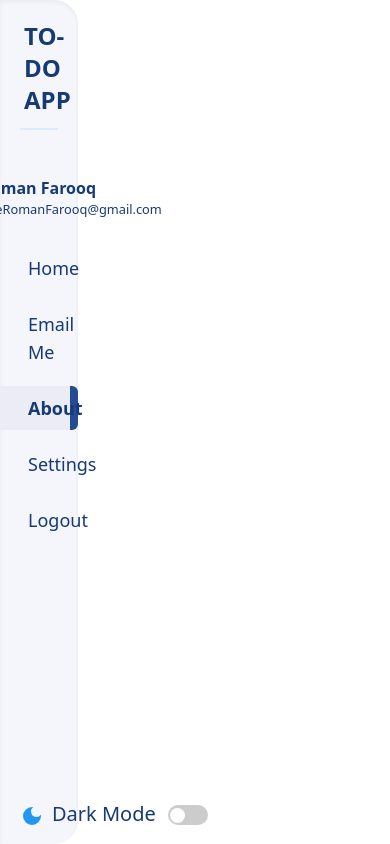
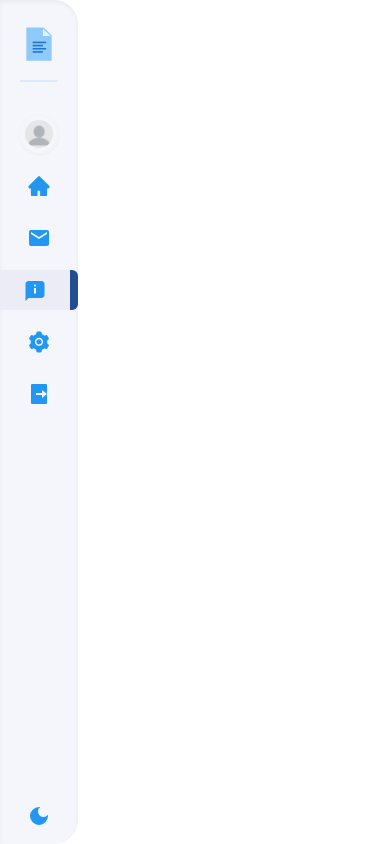
Before and after one commit to romanfarooq/wad-project, a React (Create React App) app in the folder client/: page /about in a window 390 px wide. Built offline with nearby package versions, Linux system fonts and the light colour scheme; the HTML template or start-up script is replaced by a standard one.

Commit message:
made side navbar responsive

```diff
--- a/client/src/components/Navbar.jsx
+++ b/client/src/components/Navbar.jsx
@@ -9,20 +9,20 @@ function Navbar() {
     <>
       <nav className="fixed top-0 bottom-0 left-0 w-1/5 bg-[#f5f6fc] rounded-r-3xl shadow-inner">
         <div className="flex m-5 pb-3 border-b-2 border-blue-100">
-          <FcDocument className="text-5xl" />
-          <h1 className="text-2xl m-auto ml-1 text-[#153a75] font-extrabold">
+          <FcDocument className="text-5xl m-auto sm:m-0 md:text-4xl lg:text-5xl" />
+          <h1 className="hidden sm:block sm:text-sm md:text-base lg:text-lg xl:text-2xl m-auto ml-1 text-[#153a75] font-extrabold">
             TO-DO APP
           </h1>
         </div>
-        <div className="flex h-24 justify-center items-center">
+        <div className="flex h-16 flex-col xl:flex-row sm:h-32 xl:h-24 justify-center items-center">
           <img
-            className="rounded-full h-16 w-16 p-1 border-2 border-gray-100 shadow-sm"
+            className="rounded-full h-10 sm:h-16 w-10 sm:w-16 p-1 border-2 border-gray-100 shadow-sm"
             src={ProfilePicture}
             alt="profile-pic"
           />
-          <div className="flex flex-col justify-center text-[#153a75]">
+          <div className="hidden sm:flex text-center xl:text-left flex-col justify-center text-[#153a75]">
             <span className="font-semibold">Roman Farooq</span>
-            <small>TheRomanFarooq@gmail.com</small>
+            <small className="text-xs">TheRomanFarooq@gmail.com</small>
           </div>
         </div>
         <div className="flex flex-col gap-3">
@@ -33,24 +33,30 @@ function Navbar() {
               end
               className={({ isActive }) =>
                 isActive
-                  ? 'flex gap-2 px-5 py-2 rounded-r-md bg-[#ebecf5] border-r-8 border-[#234d92] text-[#153a75] font-bold'
-                  : 'flex gap-2 px-5 py-2 rounded-r-md hover:bg-[#ebecf5] hover:border-r-8 transition duration-200 border-[#234d92] text-[#153a75] font-medium hover:font-bold'
+                  ? 'flex items-center gap-2 px-2 justify-center sm:justify-start md:px-5 py-2 rounded-r-md bg-[#ebecf5] border-r-8 border-[#234d92] text-[#153a75] font-bold'
+                  : 'flex items-center gap-2 px-2 justify-center sm:justify-start md:px-5 py-2 rounded-r-md hover:bg-[#ebecf5] hover:border-r-8 transition duration-200 border-[#234d92] text-[#153a75] font-medium hover:font-bold'
               }
             >
               {item.icon}
-              <span className="text-lg">{item.name}</span>
+              <span className="hidden sm:block md:text-base lg:text-lg">
+                {item.name}
+              </span>
             </NavLink>
           ))}
         </div>
-        <div className="fixed bottom-0 left-0">
-          <div className="flex gap-2 px-5 py-4">
-            <MdDarkMode className="text-2xl mt-1 text-[#2196F3]" />
-            <span className="text-xl font-medium text-[#153a75]">
+        <div className="fixed bottom-0 left-0 w-1/5">
+          <div className="flex flex-col w-full l-md:flex-row gap-2 px-3 lg:px-5 py-4">
+            <MdDarkMode
+              className="text-2xl m-auto sm:m-0 sm:mt-1 cursor-pointer sm:cursor-default text-[#2196F3]"
+              onClick={() => console.log('clicked')}
+            />
+            <div className="hidden sm:flex">
+              <span className="block my-auto text-xs md:text-sm lg:text-base xl:text-xl font-medium text-[#153a75]">
                 Dark Mode
               </span>
               <label
                 htmlFor="checkbox"
-              className="relative inline-block w-10 h-5 ml-1 mt-[5px]"
+                className="relative sm:inline-block w-10 h-5 ml-2 mt-[5px]"
               >
                 <input
                   type="checkbox"
@@ -62,6 +68,7 @@ function Navbar() {
               </label>
             </div>
           </div>
+        </div>
       </nav>
       <Outlet />
     </>
--- a/client/tailwind.config.js
+++ b/client/tailwind.config.js
@@ -1,7 +1,13 @@
 /** @type {import('tailwindcss').Config} */
+const defaultTheme = require('tailwindcss/defaultTheme');
+
 module.exports = {
   content: ['./src/**/*.{js,jsx,ts,tsx}'],
   theme: {
+    screens: {
+      'l-md': '860px',
+      ...defaultTheme.screens,
+    },
     extend: {},
   },
   plugins: [],
```
Lines whose indentation alone changed are shown as unchanged.
